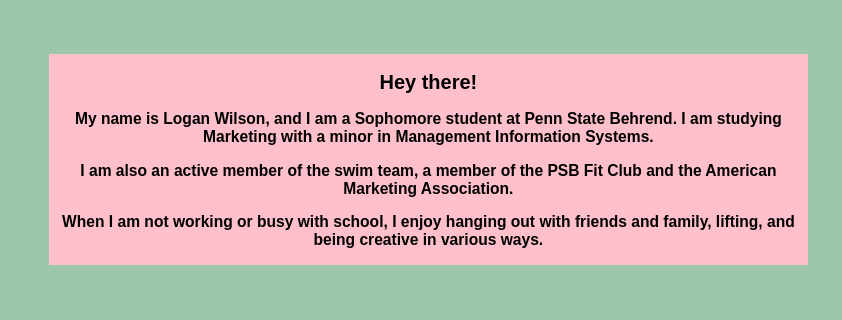
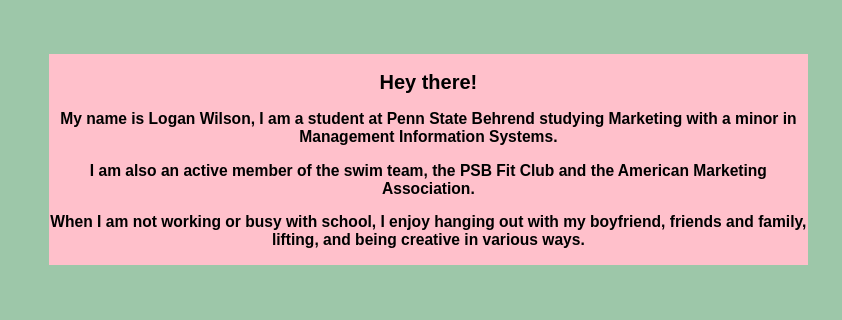
Before and after one commit to loganwilson7/portfolio, a plain HTML site: page docs/index.html in a window 1280 px wide. Shown: the part 262-582 px from the top of the page, 438-1280 px from the left. Drawn offline with Linux system fonts and the light colour scheme.

Commit message:
updated gallery

```diff
--- a/docs/index.html
+++ b/docs/index.html
@@ -37,13 +37,13 @@
 
             <figure class="featureBlock">
                 <p><h2>Hey there!</h2></p>
-                <p><h3>My name is Logan Wilson, and I am a Sophomore student at Penn State Behrend.
-                I am studying Marketing with a minor in Management Information Systems. </h3></p>
+                <p><h3>My name is Logan Wilson, I am a student at Penn State Behrend
+                studying Marketing with a minor in Management Information Systems. </h3></p>
 
-                <p><h3>I am also an active member of the swim team, a member of the PSB Fit Club and the
+                <p><h3>I am also an active member of the swim team, the PSB Fit Club and the
                 American Marketing Association.</h3></p>
 
-                <p><h3>When I am not working or busy with school, I enjoy hanging out with friends and family,
+                <p><h3>When I am not working or busy with school, I enjoy hanging out with my boyfriend, friends and family,
                 lifting, and being creative in various ways.</h3></p>
             </figure>
         </div>
```
Also changed, not shown: docs/gallery.html (+10 -0 lines), docs/images/colorado.jpg (added), docs/images/erie.jpg (added), 1 other file.
